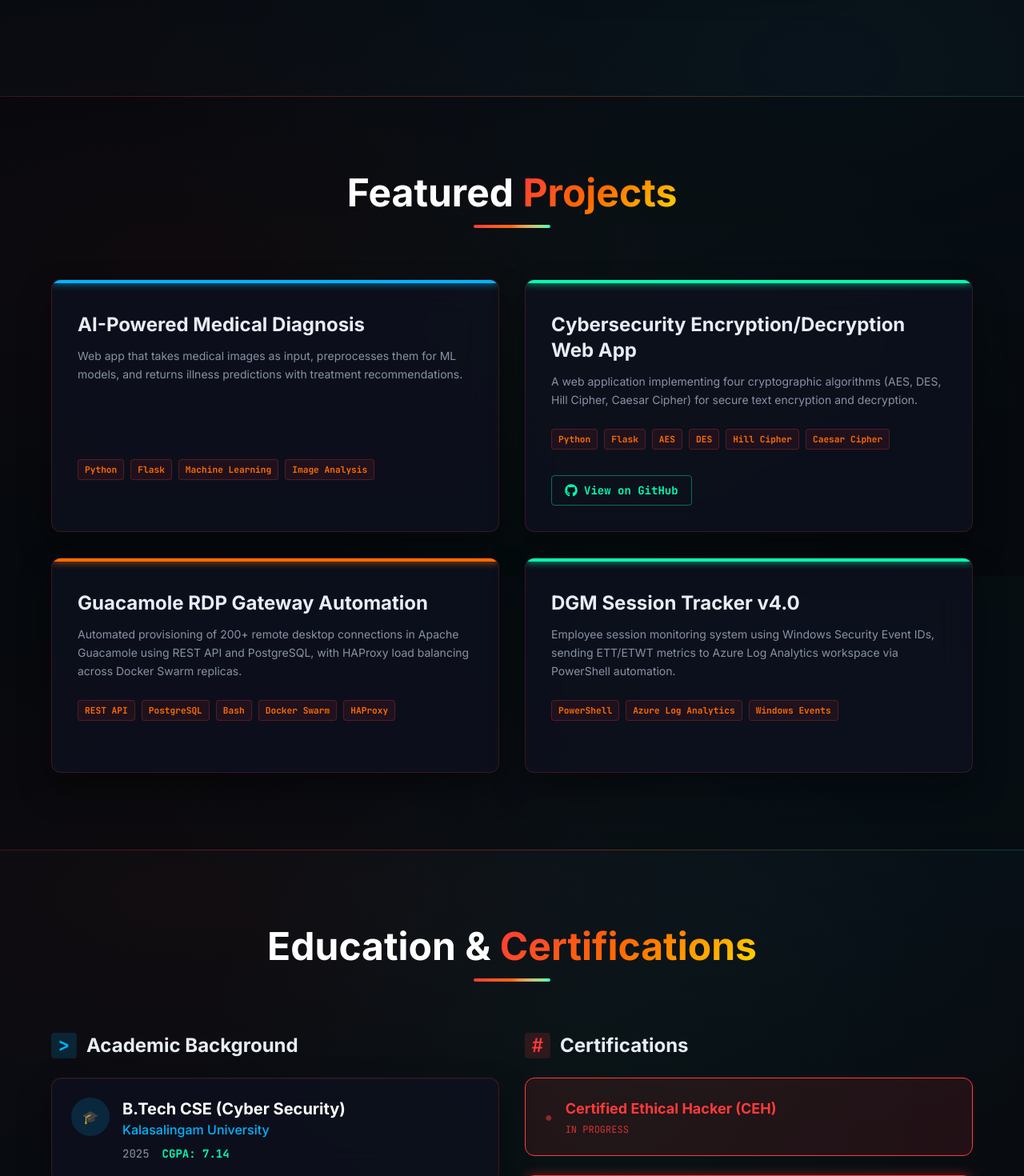
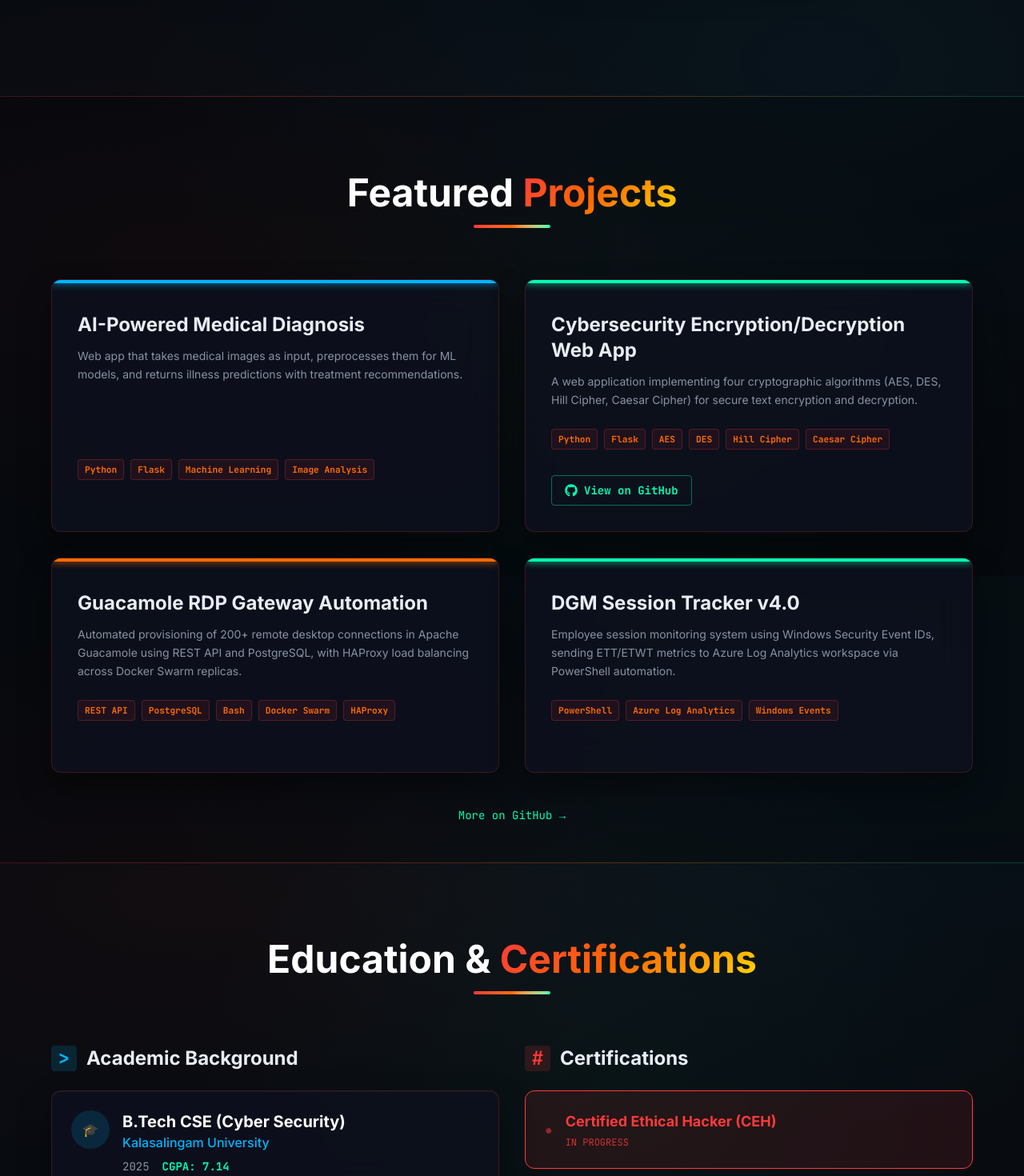
Before and after one commit to balaji8331/Portfolio, a React (Vite) app: page / in a window 1280 px wide. Shown: the part 4080-5550 px from the top of the page at 80% size. Built offline with nearby package versions, Linux system fonts and the light colour scheme.

Commit message:
Fix Footer import crash and add GitHub link to Projects

```diff
--- a/src/components/layout/Footer.tsx
+++ b/src/components/layout/Footer.tsx
@@ -1,32 +1,39 @@
 import React from 'react';
 import { FaGithub as Github, FaLinkedin as Linkedin, FaInstagram as Instagram, FaTwitter as Twitter } from 'react-icons/fa';
+import { content } from '../../data/content';
 
 export const Footer = () => {
   return (
-    <footer className="relative pt-10 pb-6 border-t border-[#FF3A3A]/20 bg-[#080B10]/95 overflow-hidden mt-24">
-      <div className="absolute top-0 left-0 w-full h-[1px] bg-gradient-to-r from-transparent via-[#FF3A3A] to-transparent opacity-50 animated-divider" />
+    <footer className="relative pt-12 pb-8 bg-[#080B10] mt-auto">
+      {/* 1px shimmer gradient line (red -> orange -> green -> blue) */}
+      <div
+        className="absolute top-0 left-0 w-full h-[1px] opacity-70"
+        style={{ background: 'linear-gradient(90deg, #FF3A3A, #FF6B00, #00FFB2, #00B4FF)' }}
+      />
 
       <div className="container mx-auto px-6 flex flex-col items-center justify-center text-center">
-        <p className="font-mono text-[#8892A4] text-[0.85rem] mb-6">
-          &gt; echo "Built with passion by <span className="text-[#FF3A3A] font-bold">Arigala Balaji</span> &copy; 2026"
+        <p className="font-mono text-[#8892A4] text-sm mb-6">
+          &gt; echo "Built with passion by <span className="text-[#E8EDF5] font-bold">Arigala Balaji</span> &copy; 2026"
         </p>
 
+        {/* Row of 4 social icons with hover red glow */}
         <div className="flex space-x-6 mb-6">
-          <a href="https://github.com/balaji8331" target="_blank" rel="noreferrer" className="text-[#8892A4] hover:text-[#FF3A3A] hover:drop-shadow-[0_0_6px_#FF3A3A] transition-all hover:scale-125 transform">
-            <Github size={20} />
+          <a href={content.contact.github} target="_blank" rel="noreferrer" className="text-[#8892A4] hover:text-[#FF3A3A] hover:drop-shadow-[0_0_8px_#FF3A3A] transition-all hover:scale-110 transform">
+            <Github size={24} />
           </a>
-          <a href="https://www.linkedin.com/in/arigala-balaji-45b2a8279/" target="_blank" rel="noreferrer" className="text-[#8892A4] hover:text-[#FF3A3A] hover:drop-shadow-[0_0_6px_#FF3A3A] transition-all hover:scale-125 transform">
-            <Linkedin size={20} />
+          <a href={content.contact.linkedin} target="_blank" rel="noreferrer" className="text-[#8892A4] hover:text-[#FF3A3A] hover:drop-shadow-[0_0_8px_#FF3A3A] transition-all hover:scale-110 transform">
+            <Linkedin size={24} />
           </a>
-          <a href="https://www.instagram.com/itsme_manoj15/" target="_blank" rel="noreferrer" className="text-[#8892A4] hover:text-[#FF3A3A] hover:drop-shadow-[0_0_6px_#FF3A3A] transition-all hover:scale-125 transform">
-            <Instagram size={20} />
+          <a href={content.contact.instagram} target="_blank" rel="noreferrer" className="text-[#8892A4] hover:text-[#FF3A3A] hover:drop-shadow-[0_0_8px_#FF3A3A] transition-all hover:scale-110 transform">
+            <Instagram size={24} />
           </a>
-          <a href="https://x.com/Balaji1530" target="_blank" rel="noreferrer" className="text-[#8892A4] hover:text-[#FF3A3A] hover:drop-shadow-[0_0_6px_#FF3A3A] transition-all hover:scale-125 transform">
-            <Twitter size={20} />
+          <a href={content.contact.twitter} target="_blank" rel="noreferrer" className="text-[#8892A4] hover:text-[#FF3A3A] hover:drop-shadow-[0_0_8px_#FF3A3A] transition-all hover:scale-110 transform">
+            <Twitter size={24} />
           </a>
         </div>
 
-        <p className="text-[#8892A4]/40 text-[0.7rem] uppercase tracking-widest font-mono mt-2">
+        {/* Small text */}
+        <p className="text-[#8892A4]/60 text-xs font-mono tracking-widest mt-2">
           Associate System Administrator | Cybersecurity Enthusiast
         </p>
       </div>
--- a/src/components/sections/Projects.tsx
+++ b/src/components/sections/Projects.tsx
@@ -128,7 +128,7 @@ const ProjectCard = ({ project, index }: { project: any, index: number }) => {
 
 export const Projects = () => {
   return (
-    <section id="projects" className="py-24 relative bg-black/20">
+    <section id="projects" className="pt-24 pb-12 relative bg-black/20">
       <div className="container mx-auto px-6">
         <motion.div
           initial={{ opacity: 0, y: 30 }}
@@ -143,11 +143,27 @@ export const Projects = () => {
           <div className="w-24 h-1 bg-gradient-to-r from-[#FF3A3A] via-[#FF6B00] to-[#00FFB2] mx-auto rounded-full" />
         </motion.div>
 
-        <div className="grid grid-cols-1 md:grid-cols-2 gap-8 max-w-6xl mx-auto" style={{ perspective: "1000px" }}>
+        <div className="grid grid-cols-1 md:grid-cols-2 gap-8 max-w-6xl mx-auto mb-10" style={{ perspective: "1000px" }}>
           {content.projects.map((project, idx) => (
             <ProjectCard key={project.title} project={project} index={idx} />
           ))}
         </div>
+
+        <motion.div
+          initial={{ opacity: 0, y: 20 }}
+          whileInView={{ opacity: 1, y: 0 }}
+          viewport={{ once: true }}
+          className="text-center"
+        >
+          <a
+            href="https://github.com/balaji8331"
+            target="_blank"
+            rel="noreferrer"
+            className="text-[#00FFB2] font-mono text-sm hover:text-white hover:drop-shadow-[0_0_8px_#00FFB2] transition-all inline-block"
+          >
+            More on GitHub &rarr;
+          </a>
+        </motion.div>
       </div>
     </section>
   );
```
